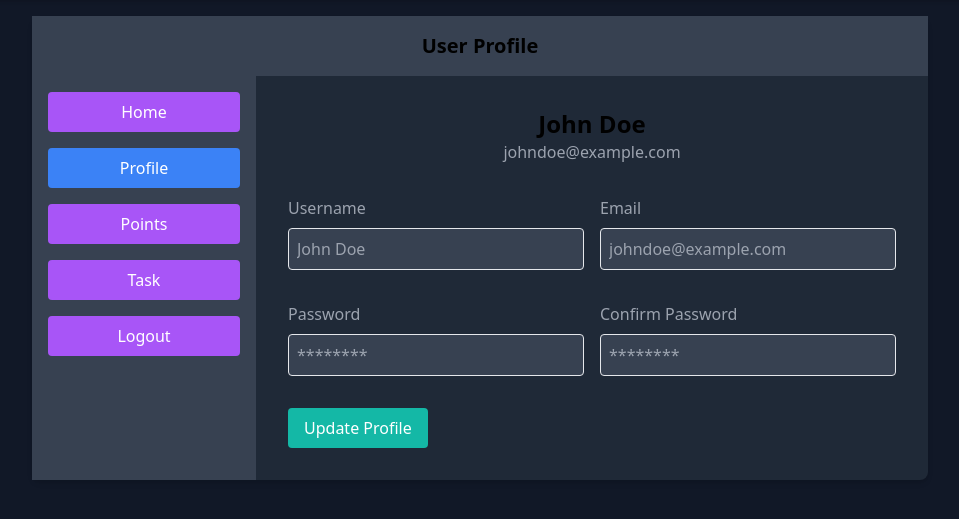
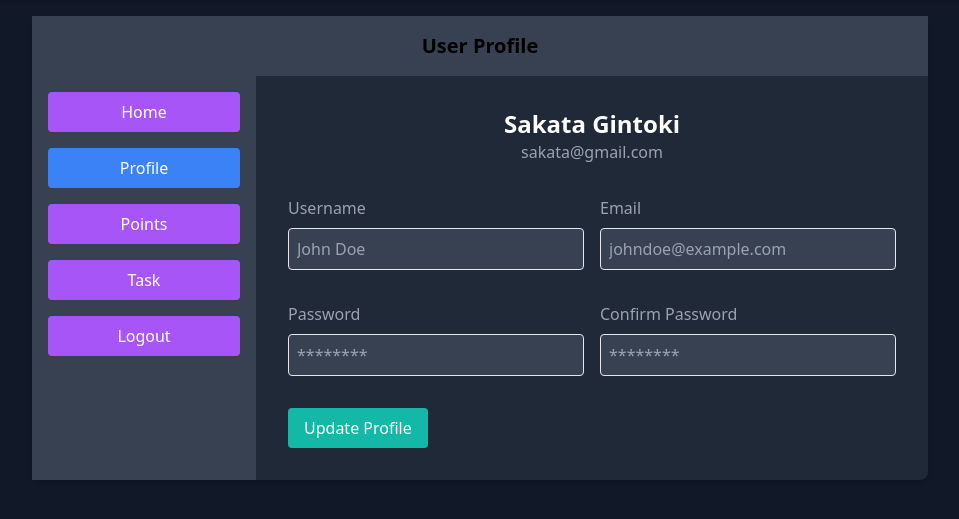
Before and after one commit to BuriBuri10/dev-assessment, a Django app: page /profile_page in a window 1280 px wide. Shown: the part 44-563 px from the top of the page, without its empty margins (160-1119 px from the left). Run offline with Django 5.2, Linux system fonts and the light colour scheme; some libraries are stand-ins or nearby versions.

Commit message:
Update profile_page.html

```diff
--- a/templates/profile_page.html
+++ b/templates/profile_page.html
@@ -6,7 +6,7 @@
  <head>
   <meta charset="utf-8"/>
   <meta content="width=device-width, initial-scale=1.0" name="viewport"/>
-  <title>
+  <title class="text-white">
    User Profile
   </title>
   <script src="https://cdn.tailwindcss.com">
@@ -43,11 +43,11 @@
        <img alt="Profile picture of the user" class="w-32 h-32 rounded-full" height="128" src="https://storage.googleapis.com/a1aa/image/APe678p-4xjqlrd3bR3MqpKD0HwOoceAChPpxsjlNbs.jpg" width="128"/>
       </div> {% endcomment %}
       <div class="text-center mb-8">
-       <h2 class="text-2xl font-semibold">
-        John Doe
+       <h2 class="text-2xl font-semibold text-white">
+        Sakata Gintoki
        </h2>
        <p class="text-gray-400">
-        johndoe@example.com
+        sakata@gmail.com
        </p>
       </div>
       <div class="grid grid-cols-1 md:grid-cols-2 gap-4 mb-8">
```
